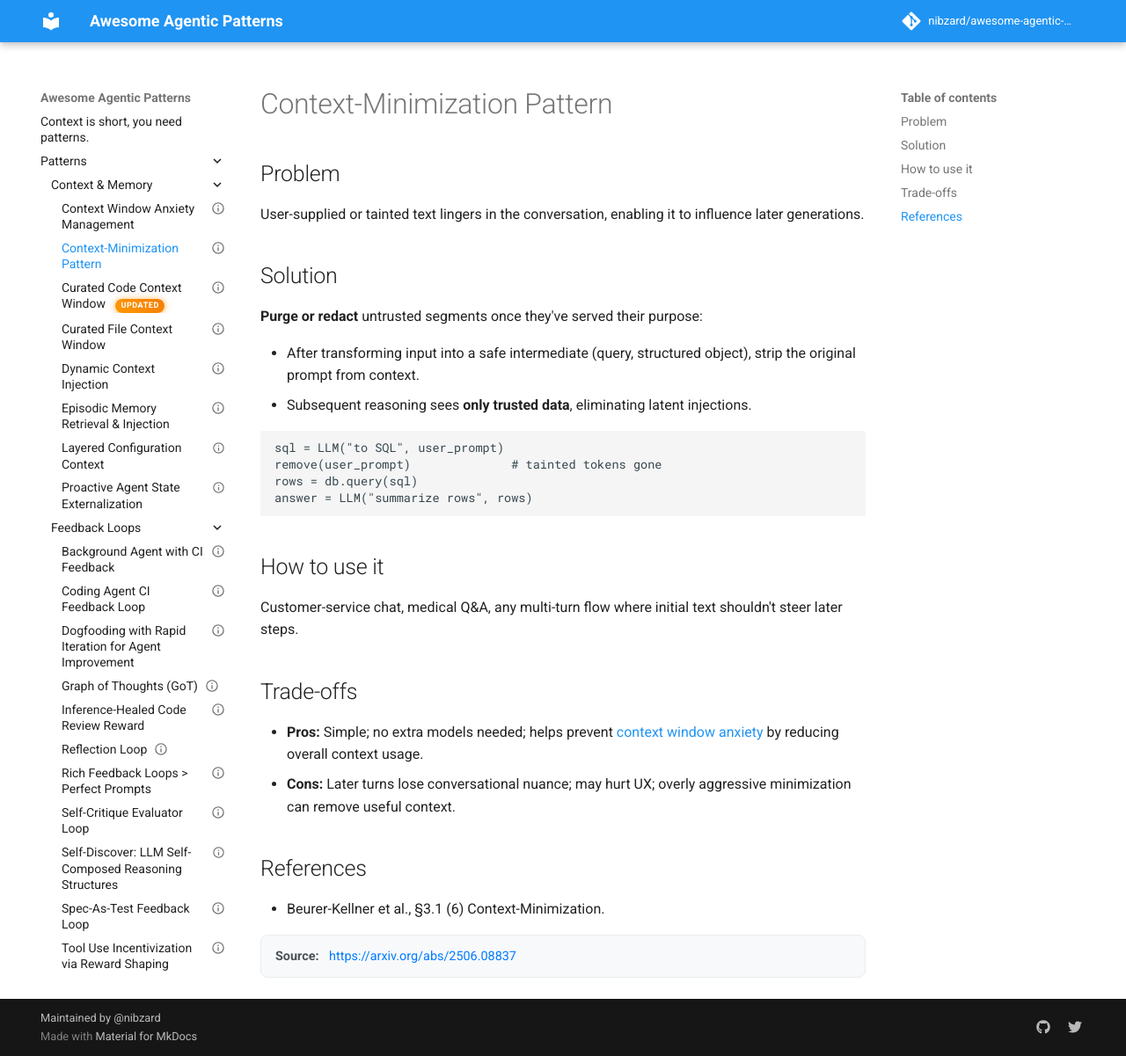
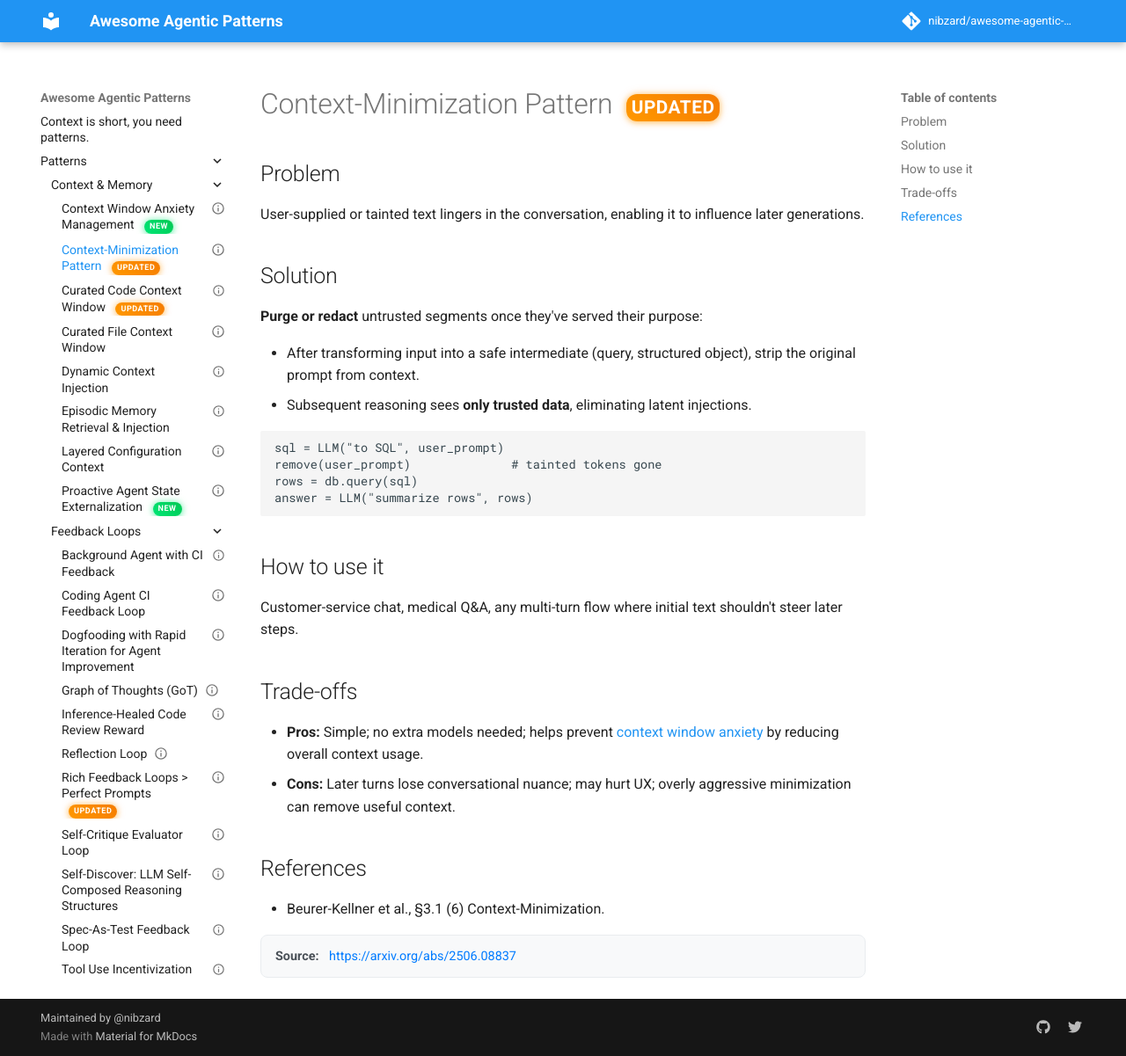
Before and after one commit to nibzard/awesome-agentic-patterns, an MkDocs documentation site: the page built from docs/patterns/context-minimization-pattern.md, in a window 1280 px wide and 1201 px high. Shown: the whole window at 88% size. Built offline with MkDocs 1.6.1 and Material for MkDocs 9.7.7, drawn with Linux system fonts in a browser that asks for light colours; comment, search, counter and statistics services are not loaded.

Commit message:
📄 Update documentation with git-based pattern labels
- README.md regenerated with 6 NEW and 5 UPDATED pattern badges
- mkdocs.yaml navigation updated with proper labeling
- All labels automatically detected from git commit history

Current labeling status:
🆕 NEW (6): context-window-anxiety-management, proactive-agent-state-externalization, agent-first-tooling-and-logging, code-first-tool-interface-pattern, continuous-autonomous-task-loop-pattern, disposable-scaffolding-over-durable-features

🔄 UPDATED (5): context-minimization-pattern, curated-code-context-window, parallel-tool-execution, rich-feedback-loops, sub-agent-spawning

Git-based labeling system working perfectly! 🎯

Co-authored-by: Amp <amp@ampcode.com>
Amp-Thread-ID: https://ampcode.com/threads/T-2db097d8-fed0-4f85-bca8-9acce6560ee8

```diff
--- a/mkdocs.yaml
+++ b/mkdocs.yaml
@@ -30,14 +30,14 @@
   - "Context is short, you need patterns.": "index.md"
   - Patterns:
       - "Context & Memory":
-          - "Context Window Anxiety Management": "patterns/context-window-anxiety-management.md"
-          - "Context-Minimization Pattern": "patterns/context-minimization-pattern.md"
+          - "Context Window Anxiety Management <span class='new-badge'>NEW</span>": "patterns/context-window-anxiety-management.md"
+          - "Context-Minimization Pattern <span class='updated-badge'>UPDATED</span>": "patterns/context-minimization-pattern.md"
           - "Curated Code Context Window <span class='updated-badge'>UPDATED</span>": "patterns/curated-code-context-window.md"
           - "Curated File Context Window": "patterns/curated-file-context-window.md"
           - "Dynamic Context Injection": "patterns/dynamic-context-injection.md"
           - "Episodic Memory Retrieval & Injection": "patterns/episodic-memory-retrieval-injection.md"
           - "Layered Configuration Context": "patterns/layered-configuration-context.md"
-          - "Proactive Agent State Externalization": "patterns/proactive-agent-state-externalization.md"
+          - "Proactive Agent State Externalization <span class='new-badge'>NEW</span>": "patterns/proactive-agent-state-externalization.md"
       - "Feedback Loops":
           - "Background Agent with CI Feedback": "patterns/background-agent-ci.md"
           - "Coding Agent CI Feedback Loop": "patterns/coding-agent-ci-feedback-loop.md"
@@ -45,7 +45,7 @@
           - "Graph of Thoughts (GoT)": "patterns/graph-of-thoughts.md"
           - "Inference-Healed Code Review Reward": "patterns/inference-healed-code-review-reward.md"
           - "Reflection Loop": "patterns/reflection.md"
-          - "Rich Feedback Loops > Perfect Prompts": "patterns/rich-feedback-loops.md"
+          - "Rich Feedback Loops > Perfect Prompts <span class='updated-badge'>UPDATED</span>": "patterns/rich-feedback-loops.md"
           - "Self-Critique Evaluator Loop": "patterns/self-critique-evaluator-loop.md"
           - "Self-Discover: LLM Self-Composed Reasoning Structures": "patterns/self-discover-reasoning-structures.md"
           - "Spec-As-Test Feedback Loop": "patterns/spec-as-test-feedback-loop.md"
@@ -54,7 +54,7 @@
           - "Action-Selector Pattern": "patterns/action-selector-pattern.md"
           - "Agent-Driven Research": "patterns/agent-driven-research.md"
           - "Autonomous Workflow Agent Architecture": "patterns/autonomous-workflow-agent-architecture.md"
-          - "Conditional Parallel Tool Execution": "patterns/parallel-tool-execution.md"
+          - "Conditional Parallel Tool Execution <span class='updated-badge'>UPDATED</span>": "patterns/parallel-tool-execution.md"
           - "Continuous Autonomous Task Loop Pattern <span class='new-badge'>NEW</span>": "patterns/continuous-autonomous-task-loop-pattern.md"
           - "Disposable Scaffolding Over Durable Features <span class='new-badge'>NEW</span>": "patterns/disposable-scaffolding-over-durable-features.md"
           - "Dual LLM Pattern": "patterns/dual-llm-pattern.md"
@@ -69,7 +69,7 @@
           - "Plan-Then-Execute Pattern": "patterns/plan-then-execute-pattern.md"
           - "Self-Rewriting Meta-Prompt Loop": "patterns/self-rewriting-meta-prompt-loop.md"
           - "Specification-Driven Agent Development": "patterns/specification-driven-agent-development.md"
-          - "Sub-Agent Spawning": "patterns/sub-agent-spawning.md"
+          - "Sub-Agent Spawning <span class='updated-badge'>UPDATED</span>": "patterns/sub-agent-spawning.md"
           - "Three-Stage Perception Architecture": "patterns/three-stage-perception-architecture.md"
           - "Tool Capability Compartmentalization": "patterns/tool-capability-compartmentalization.md"
           - "Tree-of-Thought Reasoning": "patterns/tree-of-thought-reasoning.md"
```
Also changed, not shown: README.md (+6 -6 lines).
